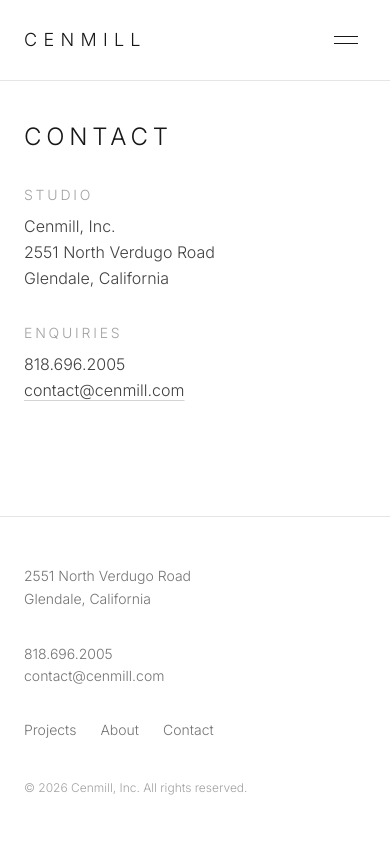
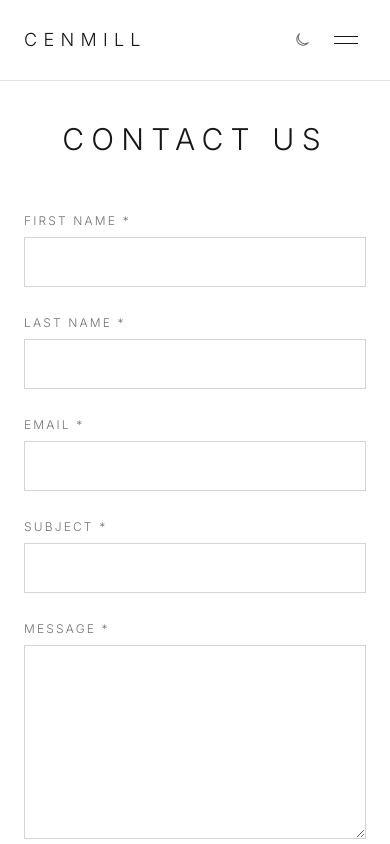
Before and after one commit to assemblear-cmd/cenmill_website, a Next.js app: page /contact in a window 390 px wide. Shown: the top 844 px of the page. Built offline with nearby package versions, Linux system fonts and the light colour scheme.

Commit message:
feat: add contact redesign, dark theme, and project galleries

```diff
--- a/src/app/about/page.tsx
+++ b/src/app/about/page.tsx
@@ -10,7 +10,7 @@
   return (
     <article className="max-w-2xl">
       <h1 className="text-2xl font-light uppercase tracking-[0.2em]">About</h1>
-      <div className="mt-8 space-y-6 leading-relaxed text-neutral-700">
+      <div className="mt-8 space-y-6 leading-relaxed text-neutral-700 dark:text-neutral-300">
         <p>
           Cenmill is a design, build, and development firm serving the greater
           Los Angeles area. Founded by Artem Golestian in 2009, the studio
--- a/src/app/contact/page.tsx
+++ b/src/app/contact/page.tsx
@@ -7,14 +7,79 @@
 
 export default function ContactPage() {
   return (
-    <article className="max-w-2xl">
-      <h1 className="text-2xl font-light uppercase tracking-[0.2em]">Contact</h1>
-      <div className="mt-8 space-y-8 leading-relaxed text-neutral-700">
+    <article>
+      <h1 className="text-center text-3xl font-light uppercase tracking-[0.24em] sm:text-4xl">
+        Contact Us
+      </h1>
+
+      <div className="mt-14 grid gap-16 lg:grid-cols-2 lg:gap-24">
+        <form
+          action="mailto:contact@cenmill.com"
+          method="post"
+          encType="text/plain"
+          className="space-y-7"
+        >
+          <div className="grid gap-7 sm:grid-cols-2">
+            <label className="block text-xs uppercase tracking-[0.18em] text-neutral-500 dark:text-neutral-400">
+              First Name <span aria-hidden="true">*</span>
+              <input
+                required
+                name="first-name"
+                autoComplete="given-name"
+                className="mt-2 block w-full border border-neutral-300 bg-transparent px-4 py-3 text-base normal-case tracking-normal text-neutral-900 outline-none transition-colors focus:border-neutral-900 dark:border-neutral-700 dark:text-neutral-100 dark:focus:border-neutral-100"
+              />
+            </label>
+            <label className="block text-xs uppercase tracking-[0.18em] text-neutral-500 dark:text-neutral-400">
+              Last Name <span aria-hidden="true">*</span>
+              <input
+                required
+                name="last-name"
+                autoComplete="family-name"
+                className="mt-2 block w-full border border-neutral-300 bg-transparent px-4 py-3 text-base normal-case tracking-normal text-neutral-900 outline-none transition-colors focus:border-neutral-900 dark:border-neutral-700 dark:text-neutral-100 dark:focus:border-neutral-100"
+              />
+            </label>
+          </div>
+          <label className="block text-xs uppercase tracking-[0.18em] text-neutral-500 dark:text-neutral-400">
+            Email <span aria-hidden="true">*</span>
+            <input
+              required
+              type="email"
+              name="email"
+              autoComplete="email"
+              className="mt-2 block w-full border border-neutral-300 bg-transparent px-4 py-3 text-base normal-case tracking-normal text-neutral-900 outline-none transition-colors focus:border-neutral-900 dark:border-neutral-700 dark:text-neutral-100 dark:focus:border-neutral-100"
+            />
+          </label>
+          <label className="block text-xs uppercase tracking-[0.18em] text-neutral-500 dark:text-neutral-400">
+            Subject <span aria-hidden="true">*</span>
+            <input
+              required
+              name="subject"
+              className="mt-2 block w-full border border-neutral-300 bg-transparent px-4 py-3 text-base normal-case tracking-normal text-neutral-900 outline-none transition-colors focus:border-neutral-900 dark:border-neutral-700 dark:text-neutral-100 dark:focus:border-neutral-100"
+            />
+          </label>
+          <label className="block text-xs uppercase tracking-[0.18em] text-neutral-500 dark:text-neutral-400">
+            Message <span aria-hidden="true">*</span>
+            <textarea
+              required
+              name="message"
+              rows={7}
+              className="mt-2 block w-full resize-y border border-neutral-300 bg-transparent px-4 py-3 text-base normal-case tracking-normal text-neutral-900 outline-none transition-colors focus:border-neutral-900 dark:border-neutral-700 dark:text-neutral-100 dark:focus:border-neutral-100"
+            />
+          </label>
+          <button
+            type="submit"
+            className="border border-neutral-900 bg-neutral-900 px-8 py-3 text-xs uppercase tracking-[0.2em] text-white transition-colors hover:bg-transparent hover:text-neutral-900 dark:border-neutral-100 dark:bg-neutral-100 dark:text-neutral-950 dark:hover:bg-transparent dark:hover:text-white"
+          >
+            Submit
+          </button>
+        </form>
+
+        <div className="space-y-10 leading-relaxed text-neutral-700 dark:text-neutral-300">
           <section>
-          <h2 className="text-sm uppercase tracking-[0.2em] text-neutral-400">
-            Studio
+            <h2 className="text-sm uppercase tracking-[0.2em] text-neutral-400 dark:text-neutral-500">
+              Mailing Address
             </h2>
-          <address className="mt-2 not-italic">
+            <address className="mt-3 not-italic">
               Cenmill, Inc.
               <br />
               2551 North Verdugo Road
@@ -23,25 +88,29 @@
             </address>
           </section>
           <section>
-          <h2 className="text-sm uppercase tracking-[0.2em] text-neutral-400">
+            <h2 className="text-sm uppercase tracking-[0.2em] text-neutral-400 dark:text-neutral-500">
               Enquiries
             </h2>
-          <p className="mt-2">
-            <a
-              href="tel:+18186962005"
-              className="transition-colors hover:text-neutral-900"
-            >
+            <p className="mt-3">
+              <a href="tel:+18186962005" className="transition-colors hover:text-neutral-900 dark:hover:text-white">
                 818.696.2005
               </a>
               <br />
-            <a
-              href="mailto:contact@cenmill.com"
-              className="underline decoration-neutral-300 underline-offset-4 transition-colors hover:text-neutral-900"
-            >
+              <a href="mailto:contact@cenmill.com" className="underline decoration-neutral-300 underline-offset-4 transition-colors hover:text-neutral-900 dark:decoration-neutral-700 dark:hover:text-white">
                 contact@cenmill.com
               </a>
             </p>
           </section>
+          <div className="aspect-4/3 overflow-hidden bg-neutral-100 dark:bg-neutral-900">
+            <iframe
+              title="Cenmill studio location"
+              src="https://www.google.com/maps?q=2551+North+Verdugo+Road,+Glendale,+California&output=embed"
+              className="h-full w-full border-0 grayscale dark:invert dark:brightness-75"
+              loading="lazy"
+              referrerPolicy="no-referrer-when-downgrade"
+            />
+          </div>
+        </div>
       </div>
     </article>
   );
--- a/src/app/globals.css
+++ b/src/app/globals.css
@@ -1,5 +1,25 @@
 @import "tailwindcss";
+
+@custom-variant dark (&:where(.dark, .dark *));
 
 @theme inline {
   --font-sans: var(--font-inter), ui-sans-serif, system-ui, -apple-system, sans-serif;
 }
+
+html {
+  color-scheme: light;
+}
+
+html.dark {
+  color-scheme: dark;
+}
+
+::selection {
+  background: #171717;
+  color: #fff;
+}
+
+.dark ::selection {
+  background: #fafafa;
+  color: #171717;
+}
--- a/src/app/layout.tsx
+++ b/src/app/layout.tsx
@@ -24,8 +24,15 @@
   children: React.ReactNode;
 }>) {
   return (
-    <html lang="en" className={`${inter.variable} antialiased`}>
-      <body className="flex min-h-screen flex-col bg-white font-sans font-light text-neutral-900">
+    <html lang="en" className={`${inter.variable} antialiased`} suppressHydrationWarning>
+      <head>
+        <script
+          dangerouslySetInnerHTML={{
+            __html: `(function(){try{var t=localStorage.getItem('theme');var d=t==='dark'||(!t&&window.matchMedia('(prefers-color-scheme: dark)').matches);document.documentElement.classList.toggle('dark',d)}catch(e){}})()`,
+          }}
+        />
+      </head>
+      <body className="flex min-h-screen flex-col bg-white font-sans font-light text-neutral-900 transition-colors dark:bg-neutral-950 dark:text-neutral-100">
         <Header />
         <main className="mx-auto w-full max-w-6xl flex-1 px-6 pb-24 pt-10 sm:px-8">
           {children}
--- a/src/app/not-found.tsx
+++ b/src/app/not-found.tsx
@@ -4,12 +4,12 @@
   return (
     <section className="flex flex-col items-start justify-center py-24">
       <h1 className="text-2xl font-light uppercase tracking-[0.2em]">404</h1>
-      <p className="mt-4 leading-relaxed text-neutral-500">
+      <p className="mt-4 leading-relaxed text-neutral-500 dark:text-neutral-400">
         This page could not be found.
       </p>
       <Link
         href="/projects"
-        className="mt-8 text-sm text-neutral-500 underline decoration-neutral-300 underline-offset-4 transition-colors hover:text-neutral-900"
+        className="mt-8 text-sm text-neutral-500 underline decoration-neutral-300 underline-offset-4 transition-colors hover:text-neutral-900 dark:text-neutral-400 dark:decoration-neutral-700 dark:hover:text-white"
       >
         ← Back to projects
       </Link>
--- a/src/components/Header.tsx
+++ b/src/components/Header.tsx
@@ -3,6 +3,7 @@
 import { useState } from "react";
 import Link from "next/link";
 import { usePathname } from "next/navigation";
+import ThemeToggle from "@/components/ThemeToggle";
 
 const links = [
   { href: "/projects", label: "Projects" },
@@ -22,7 +23,7 @@
   const [menuOpen, setMenuOpen] = useState(false);
 
   return (
-    <header className="border-b border-neutral-200">
+    <header className="border-b border-neutral-200 transition-colors dark:border-neutral-800">
       <div className="mx-auto flex h-20 w-full max-w-6xl items-center justify-between px-6 sm:px-8">
         <Link
           href="/"
@@ -39,10 +40,10 @@
                 <Link
                   href={link.href}
                   aria-current={isActive(pathname, link.href) ? "page" : undefined}
-                  className={`text-sm uppercase tracking-[0.2em] transition-colors hover:text-neutral-900 ${
+                  className={`text-sm uppercase tracking-[0.2em] transition-colors hover:text-neutral-900 dark:hover:text-white ${
                     isActive(pathname, link.href)
-                      ? "text-neutral-900"
-                      : "text-neutral-400"
+                      ? "text-neutral-900 dark:text-white"
+                      : "text-neutral-400 dark:text-neutral-500"
                   }`}
                 >
                   {link.label}
@@ -52,6 +53,8 @@
           </ul>
         </nav>
 
+        <div className="flex items-center gap-1">
+          <ThemeToggle />
           <button
             type="button"
             className="flex h-10 w-10 flex-col items-center justify-center gap-1.5 md:hidden"
@@ -61,23 +64,24 @@
             onClick={() => setMenuOpen((open) => !open)}
           >
             <span
-            className={`h-px w-6 bg-neutral-900 transition-transform ${
+              className={`h-px w-6 bg-neutral-900 transition-colors transition-transform dark:bg-neutral-100 ${
                 menuOpen ? "translate-y-[3.5px] rotate-45" : ""
               }`}
             />
             <span
-            className={`h-px w-6 bg-neutral-900 transition-transform ${
+              className={`h-px w-6 bg-neutral-900 transition-colors transition-transform dark:bg-neutral-100 ${
                 menuOpen ? "-translate-y-[3.5px] -rotate-45" : ""
               }`}
             />
           </button>
+        </div>
       </div>
 
       {menuOpen && (
         <nav
           id="mobile-menu"
           aria-label="Main"
-          className="border-t border-neutral-200 md:hidden"
+          className="border-t border-neutral-200 dark:border-neutral-800 md:hidden"
         >
           <ul className="mx-auto w-full max-w-6xl px-6 py-6 sm:px-8">
             {links.map((link) => (
@@ -87,8 +91,8 @@
                   aria-current={isActive(pathname, link.href) ? "page" : undefined}
                   className={`block py-3 text-sm uppercase tracking-[0.2em] ${
                     isActive(pathname, link.href)
-                      ? "text-neutral-900"
-                      : "text-neutral-400"
+                      ? "text-neutral-900 dark:text-white"
+                      : "text-neutral-400 dark:text-neutral-500"
                   }`}
                   onClick={() => setMenuOpen(false)}
                 >
--- a/src/components/ProjectCard.tsx
+++ b/src/components/ProjectCard.tsx
@@ -6,7 +6,7 @@
 export default function ProjectCard({ project }: { project: Project }) {
   return (
     <Link href={`/projects/${project.slug}`} className="group block">
-      <div className="relative aspect-3/2 overflow-hidden bg-neutral-100">
+      <div className="relative aspect-3/2 overflow-hidden bg-neutral-100 dark:bg-neutral-900">
         <Image
           src={assetPath(project.coverImage)}
           alt={`${project.title} — ${project.location}`}
@@ -15,7 +15,7 @@
           className="object-cover transition duration-500 ease-out group-hover:scale-[1.03] group-hover:brightness-90"
         />
       </div>
-      <p className="mt-3 text-sm italic text-neutral-600 transition-colors group-hover:text-neutral-900">
+      <p className="mt-3 text-sm italic text-neutral-600 transition-colors group-hover:text-neutral-900 dark:text-neutral-400 dark:group-hover:text-white">
         {project.title}, {project.year}
       </p>
     </Link>
--- /dev/null
+++ b/src/components/ThemeToggle.tsx
@@ -0,0 +1,27 @@
+"use client";
+
+export default function ThemeToggle() {
+  function toggleTheme() {
+    const nextDark = !document.documentElement.classList.contains("dark");
+    document.documentElement.classList.toggle("dark", nextDark);
+    localStorage.setItem("theme", nextDark ? "dark" : "light");
+  }
+
+  return (
+    <button
+      type="button"
+      onClick={toggleTheme}
+      className="flex h-10 w-10 items-center justify-center text-neutral-500 transition-colors hover:text-neutral-900 dark:text-neutral-400 dark:hover:text-white"
+      aria-label="Toggle color theme"
+      title="Toggle color theme"
+    >
+      <svg aria-hidden="true" viewBox="0 0 24 24" className="hidden h-[18px] w-[18px] dark:block" fill="none" stroke="currentColor" strokeWidth="1.5">
+        <circle cx="12" cy="12" r="4" />
+        <path d="M12 2v2M12 20v2M4.93 4.93l1.42 1.42M17.66 17.66l1.41 1.41M2 12h2M20 12h2M4.93 19.07l1.42-1.42M17.66 6.34l1.41-1.41" />
+      </svg>
+      <svg aria-hidden="true" viewBox="0 0 24 24" className="h-[18px] w-[18px] dark:hidden" fill="none" stroke="currentColor" strokeWidth="1.5">
+        <path d="M20.5 15.3A8.5 8.5 0 0 1 8.7 3.5a8.5 8.5 0 1 0 11.8 11.8Z" />
+      </svg>
+    </button>
+  );
+}
```
Also changed, not shown: src/app/projects/[slug]/gallery/page.tsx (added, +66 -0 lines), src/app/projects/[slug]/page.tsx (+12 -21 lines), src/components/Footer.tsx (+8 -8 lines). Lines whose indentation alone changed are shown as unchanged.
